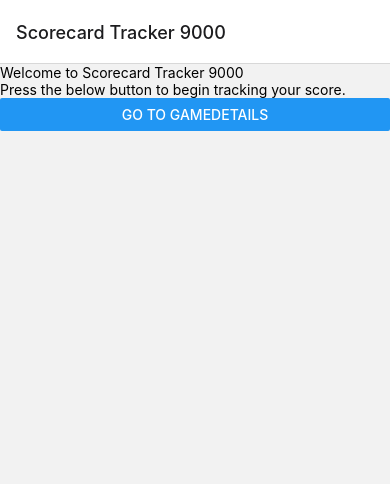
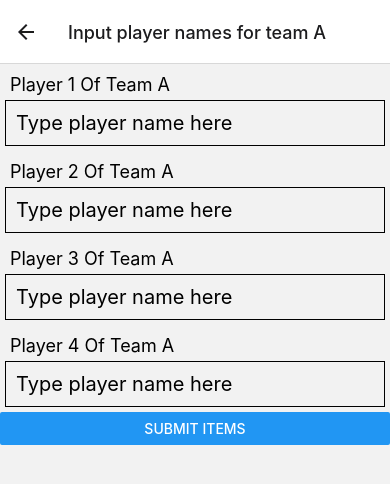
Before and after one commit to TKing1517/ScoreCardAssignment, a React Native app: screen /PlayerNamesA in a window 390 px wide. Shown: the top 484 px of the page. Built offline with nearby package versions, Linux system fonts and the light colour scheme.

Commit message:
Added ability to input team A players. Not very good looking

```diff
--- a/App.js
+++ b/App.js
@@ -4,6 +4,8 @@ import LandingPage from './Source/Screens/LandingPage';
 import { ItemProvider } from './Source/Contexts/ItemContext';
 import GameDetails from './Source/Screens/GameDetails';
 import ViewGamesScreen from './Source/Screens/ViewGamesScreen';
+import PlayerNamesA from './Source/Screens/PlayerNamesA';
+import ViewPlayersAScreen from './Source/Screens/ViewPlayersAScreen';
 
 const App = () => {
   const Stack = createNativeStackNavigator();
@@ -26,6 +28,16 @@ const App = () => {
             component = {ViewGamesScreen}
             options = {{title:"View games screen"}}
           />
+          <Stack.Screen
+            name='PlayerNamesA'
+            component = {PlayerNamesA}
+            options = {{title:"Input player names for team A"}}
+          />
+          <Stack.Screen
+            name='ViewPlayersAScreen'
+            component = {ViewPlayersAScreen}
+            options = {{title:"Viewing Players for team A"}}
+          />
         </Stack.Navigator>
       </NavigationContainer>
     </ItemProvider>
--- a/Source/Contexts/ItemContext.js
+++ b/Source/Contexts/ItemContext.js
@@ -2,43 +2,73 @@ import react, { useEffect, useReducer } from "react";
 import { actionTypes } from "../Helpers/actionTypes";
 
 const ItemContext = react.createContext();
-let gameDetails = []
-let PlayersA = []
-let PlayersB = []
-const reducer = (state,action) => {
-    switch(action.type){
+let gameDetails = [];
+let PlayersA = [];
+let PlayersB = [];
+let ID = '';
+const gameDetailsReducer = (GameDetailsState,GameDetailsAction) => {
+    ID = Math.floor(Math.random()*999999)
+    switch(GameDetailsAction.type){
         case actionTypes.create:
             return [
-                ...state,
+                ...GameDetailsState,
                 {
-                    id: Math.floor(Math.random()*99999),
-                    competitonName: action.payload.competitonName,
+                    id: ID,
+                    competitonName: GameDetailsAction.payload.competitonName,
                     date: new Date(),
-                    rinkNumber: action.payload.rinkNumber,
-                    teamNameA: action.payload.teamNameA,
-                    NumberOfPlayersA: action.payload.NumberOfPlayersA,
+                    rinkNumber: GameDetailsAction.payload.rinkNumber,
+                    teamNameA: GameDetailsAction.payload.teamNameA,
+                    NumberOfPlayersA: GameDetailsAction.payload.NumberOfPlayersA,
 
-                    teamNameB: action.payload.teamNameB,
-                    NumberOfPlayersB: action.payload.NumberOfPlayersB
+                    teamNameB: GameDetailsAction.payload.teamNameB,
+                    NumberOfPlayersB: GameDetailsAction.payload.NumberOfPlayersB
 
                 }
         ];
         default:
-            return state;
+            return GameDetailsState;
     };
 };
+
+const PlayersAReducer = (PlayersAState,PlayersAAction) => {
+    switch(PlayersAAction.type){
+        case actionTypes.createTeamA:
+            return [
+                ...PlayersAState,
+                {
+                    id: ID,
+                    PlayerA1Name: PlayersAAction.payload.PlayerA1Name,
+                    PlayerA2Name: PlayersAAction.payload.PlayerA2Name,
+                    PlayerA3Name: PlayersAAction.payload.PlayerA3Name,
+                    PlayerA4Name: PlayersAAction.payload.PlayerA4Name,
+
+                }
+        ];
+        default:
+            return PlayersAState;
+    };
+};
+
 export const ItemProvider = ({children}) => {
-    const [state, dispatch] = useReducer(reducer,gameDetails);
+    const [gameDetailsState, dispatchGD] = useReducer(gameDetailsReducer,gameDetails);
+    const [PlayersAState, dispatchPA] = useReducer(PlayersAReducer,PlayersA);
 
     const createGame = (competitonName,date,rinkNumber,teamNameA,NumberOfPlayersA,teamNameB,NumberOfPlayersB) => {
-        dispatch({type: actionTypes.create, payload:{competitonName,date,rinkNumber,teamNameA,NumberOfPlayersA,teamNameB,NumberOfPlayersB}});
+        dispatchGD({type: actionTypes.create, payload:{competitonName,date,rinkNumber,teamNameA,NumberOfPlayersA,teamNameB,NumberOfPlayersB}});
+
+    };
+
+    const createTeamA = (PlayerA1Name,PlayerA2Name,PlayerA3Name,PlayerA4Name) => {
+        dispatchPA({type: actionTypes.createTeamA, payload:{PlayerA1Name,PlayerA2Name,PlayerA3Name,PlayerA4Name}});
 
     };
 
     return (
         <ItemContext.Provider value={{
-            state:state,
+            GameDetailsState:gameDetailsState,
+            PlayersAState: PlayersAState,
             create: createGame,
+            createTeamA: createTeamA,
             }}>
             {children}
         </ItemContext.Provider>
--- a/Source/Helpers/actionTypes.js
+++ b/Source/Helpers/actionTypes.js
@@ -1,3 +1,4 @@
 export const actionTypes={
     create: 'Create',
+    createTeamA: 'Create',
 };
--- a/Source/Screens/GameDetails.js
+++ b/Source/Screens/GameDetails.js
@@ -5,7 +5,7 @@ import { useState, useContext } from "react";
 import ItemContext from '../Contexts/ItemContext';
 
 const GameDetails = ({navigation}) => {
-    const {state,create} = useContext(ItemContext);
+    const {GameDetailsState,create} = useContext(ItemContext);
 
     const [competitonName, setcompetitionName] = useState("");
     const [rinkNumber, setRinkNumber] = useState("");
@@ -30,6 +30,7 @@ const GameDetails = ({navigation}) => {
         <Text style={styles.textLabel}>Rink Number:</Text>
             <TextInput style={styles.textInput}
             placeholder="Type rink number here"
+            keyboardType = 'numeric'
             value={rinkNumber}
             onChangeText={(text) => {setRinkNumber(text);}}
             multiline={false}
@@ -47,6 +48,7 @@ const GameDetails = ({navigation}) => {
             />
         <Text style={styles.textLabel}>Number of players in team A:</Text>
             <TextInput style={styles.textInput}
+            keyboardType = 'numeric'
             placeholder="Type number here"
             value={NumberOfPlayersA}
             onChangeText={(text) => {setNumberOfPlayersA(text);}}
@@ -54,6 +56,7 @@ const GameDetails = ({navigation}) => {
             numberOfLines={1}
             maxLength={1}
             />
+
         <Text style={styles.textLabel}>Team Name B:</Text>
             <TextInput style={styles.textInput}
             placeholder="Type team name B here"
@@ -65,6 +68,7 @@ const GameDetails = ({navigation}) => {
             />
         <Text style={styles.textLabel}>Number of players in team B:</Text>
             <TextInput style={styles.textInput}
+            keyboardType = 'numeric'
             placeholder="Type number here"
             value={NumberOfPlayersB}
             onChangeText={(text) => {setNumberOfPlayersB(text);}}
@@ -72,12 +76,14 @@ const GameDetails = ({navigation}) => {
             numberOfLines={1}
             maxLength={1}
             />
-      <Button title = "submit items" onPress ={() => {
-               create(competitonName,date,rinkNumber,teamNameA,NumberOfPlayersA,teamNameB,NumberOfPlayersB, () => navigation.pop());
+        <NavigationButton screenName="PlayerNamesA" navigation={navigation}/>
+        <Button title = "submit items" onPress ={() => {
+               (create(competitonName,date,rinkNumber,teamNameA,NumberOfPlayersA,teamNameB,NumberOfPlayersB), (() => navigation.navigate('PlayerNamesA')));
             }}
         />
+
         <FlatList
-            data={state}
+            data={GameDetailsState}
             keyExtractor={(e) => e.id.toString()}
             renderItem={({item}) => {
                 return (
@@ -96,7 +102,7 @@ const GameDetails = ({navigation}) => {
                     </Pressable>
                 )
             }}
-            />
+        />
     </View>
   );
 }
--- /dev/null
+++ b/Source/Screens/PlayerNamesA.js
@@ -0,0 +1,93 @@
+import React from "react";
+import { View,Text,StyleSheet,TextInput,Button,FlatList,Pressable } from "react-native";
+import { useState, useContext } from "react";
+import ItemContext from "../Contexts/ItemContext";
+
+const PlayerNamesA = ({navigation, route}) => {
+    const {PlayersAState,createTeamA} = useContext(ItemContext);
+
+    const [PlayerA1Name, setPlayerA1Name] = useState("");
+    const [PlayerA2Name, setPlayerA2Name] = useState("");
+    const [PlayerA3Name, setPlayerA3Name] = useState("");
+    const [PlayerA4Name, setPlayerA4Name] = useState("");
+    return(
+        <View>
+            <Text style={styles.textLabel}>Player 1 Of Team A</Text>
+                <TextInput style={styles.textInput}
+                placeholder="Type player name here"
+                value={PlayerA1Name}
+                onChangeText={(text) => {setPlayerA1Name(text);}}
+                multiline={false}
+                numberOfLines={1}
+                maxLength={20}
+            />
+            <Text style={styles.textLabel}>Player 2 Of Team A</Text>
+                <TextInput style={styles.textInput}
+                placeholder="Type player name here"
+                value={PlayerA2Name}
+                onChangeText={(text) => {setPlayerA2Name(text);}}
+                multiline={false}
+                numberOfLines={1}
+                maxLength={20}
+            />
+            <Text style={styles.textLabel}>Player 3 Of Team A</Text>
+                <TextInput style={styles.textInput}
+                placeholder="Type player name here"
+                value={PlayerA3Name}
+                onChangeText={(text) => {setPlayerA3Name(text);}}
+                multiline={false}
+                numberOfLines={1}
+                maxLength={20}
+            />
+            <Text style={styles.textLabel}>Player 4 Of Team A</Text>
+                <TextInput style={styles.textInput}
+                placeholder="Type player name here"
+                value={PlayerA4Name}
+                onChangeText={(text) => {setPlayerA4Name(text);}}
+                multiline={false}
+                numberOfLines={1}
+                maxLength={20}
+            />
+            <Button title = "submit items" onPress ={() => {
+               createTeamA(PlayerA1Name,PlayerA2Name,PlayerA3Name,PlayerA4Name, () => navigation.pop());
+            }}
+            />
+            <FlatList
+            data={PlayersAState}
+            keyExtractor={(e) => e.id.toString()}
+                renderItem={({item}) => {
+                    return (
+
+                        <Pressable onPress={() => navigation.navigate('ViewPlayersAScreen',{
+                            id: item.id,
+                            PlayerA1Name: item.PlayerA1Name,
+                            PlayerA2Name: item.PlayerA2Name,
+                            PlayerA3Name: item.PlayerA3Name,
+                            PlayerA4Name: item.PlayerA4Name,
+                        })}>
+                        <><Text>{item.id}</Text></>
+                        </Pressable>
+                    )
+                }}
+            />
+        </View>
+    );
+};
+
+const styles = StyleSheet.create({
+    textInput:{
+        fontSize:20,
+        padding:10,
+        margin: 5,
+        borderWidth:1,
+
+    },
+
+    textLabel:{
+        fontSize:18,
+        paddingLeft:10,
+        marginTop:10,
+    },
+})
+
+export default PlayerNamesA;
--- a/Source/Screens/ViewGamesScreen.js
+++ b/Source/Screens/ViewGamesScreen.js
@@ -5,8 +5,8 @@ import { useContext } from "react";
 
 const ViewGamesScreen = ({navigation, route}) => {
     const {id, competitonName,date,rinkNumber,teamNameA,NumberOfPlayersA,teamNameB,NumberOfPlayersB} = route.params;
-    const{state} = useContext(ItemContext);
-    const currentEntry = state.find((e) => e.id===id);
+    const{GameDetailsState} = useContext(ItemContext);
+    const currentEntry = GameDetailsState.find((e) => e.id===id);
 
     return(
         <View>
--- /dev/null
+++ b/Source/Screens/ViewPlayersAScreen.js
@@ -0,0 +1,22 @@
+import React from "react";
+import { View,Text,Button } from "react-native";
+import ItemContext from "../Contexts/ItemContext";
+import { useContext } from "react";
+
+const ViewPlayersAScreen = ({navigation, route}) => {
+    const {id, PlayerA1Name,PlayerA2Name,PlayerA3Name,PlayerA4Name} = route.params;
+    const{PlayersAState} = useContext(ItemContext);
+    const currentEntry = PlayersAState.find((e) => e.id===id);
+
+    return(
+        <View>
+            <Text>ID: {id} </Text>
+            <Text>PlayerA1Name: {currentEntry.PlayerA1Name} </Text>
+            <Text>PlayerA2Name: {currentEntry.PlayerA2Name} </Text>
+            <Text>PlayerA3Name: {currentEntry.PlayerA3Name} </Text>
+            <Text>PlayerA4Name: {currentEntry.PlayerA4Name}</Text>
+        </View>
+    );
+};
+
+export default ViewPlayersAScreen;
```
